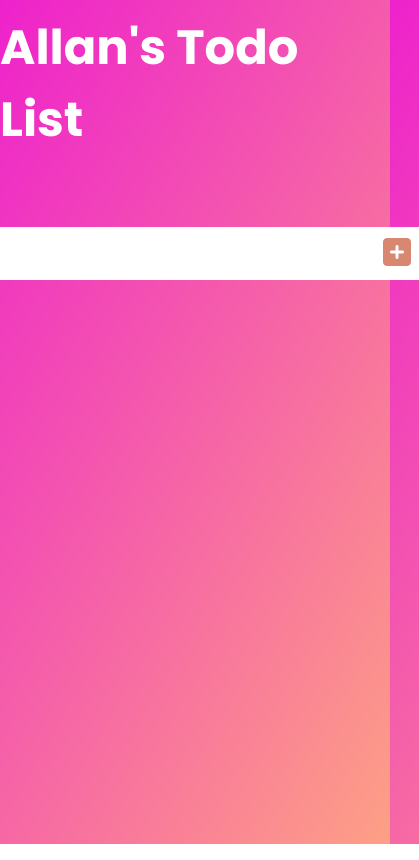
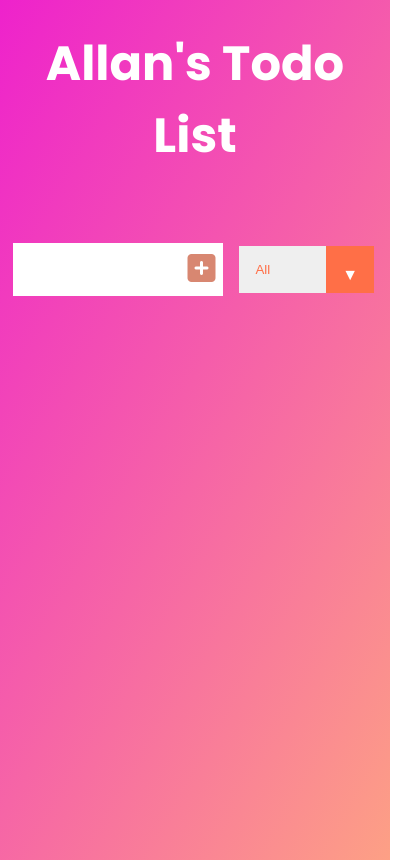
Before and after one commit to allan-1/Todo-list, a plain HTML site: page index.html in a window 390 px wide. Shown: the whole page, 419 px wide, since content can reach past the window. Drawn offline with Linux system fonts and the light colour scheme.

Commit message:
Adding responsiveness

```diff
--- a/styles.css
+++ b/styles.css
@@ -114,3 +114,13 @@ select{
     background: #fff;
     color: #ff6f47;
 }
+@media(max-width : 700px){
+    header{
+        margin-top: 1rem;
+        text-align: center;
+    }
+    form input{
+        width: 50%;
+        margin-left: 0.8rem;
+    }
+}
```
